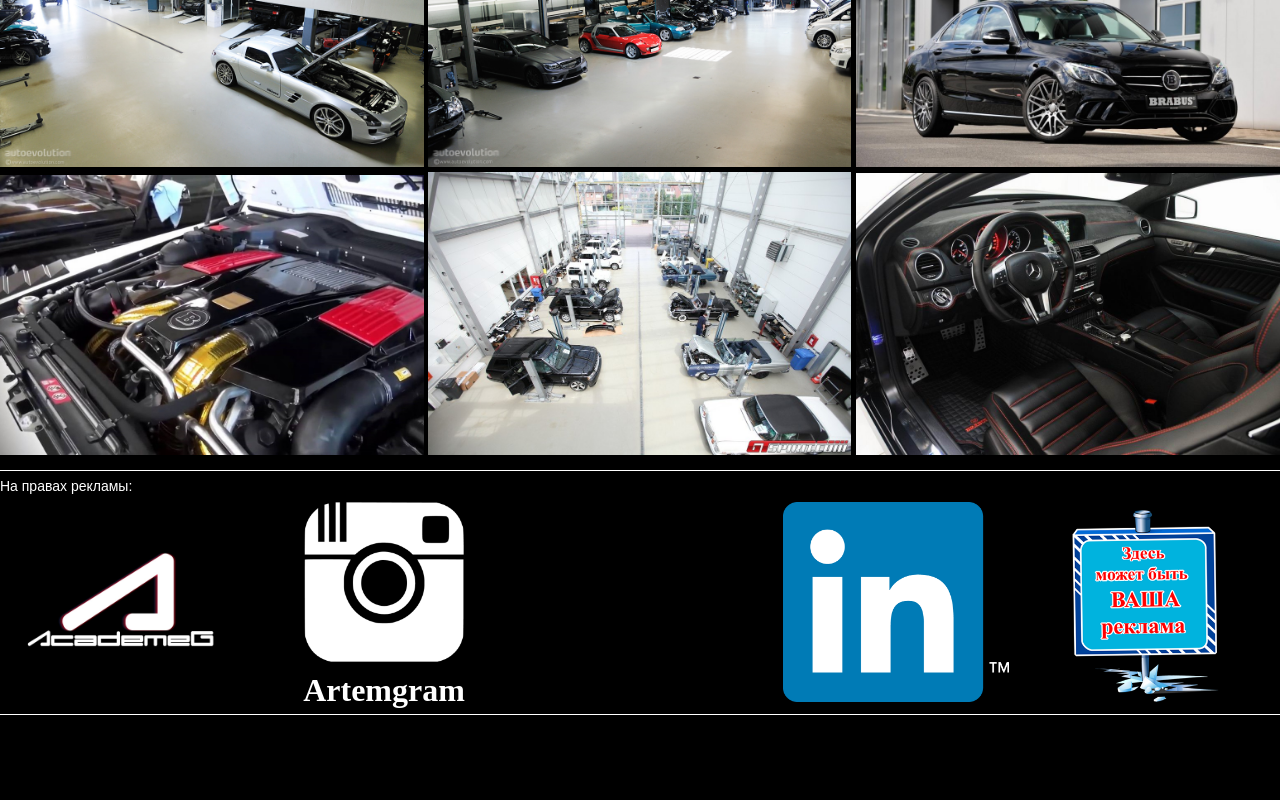
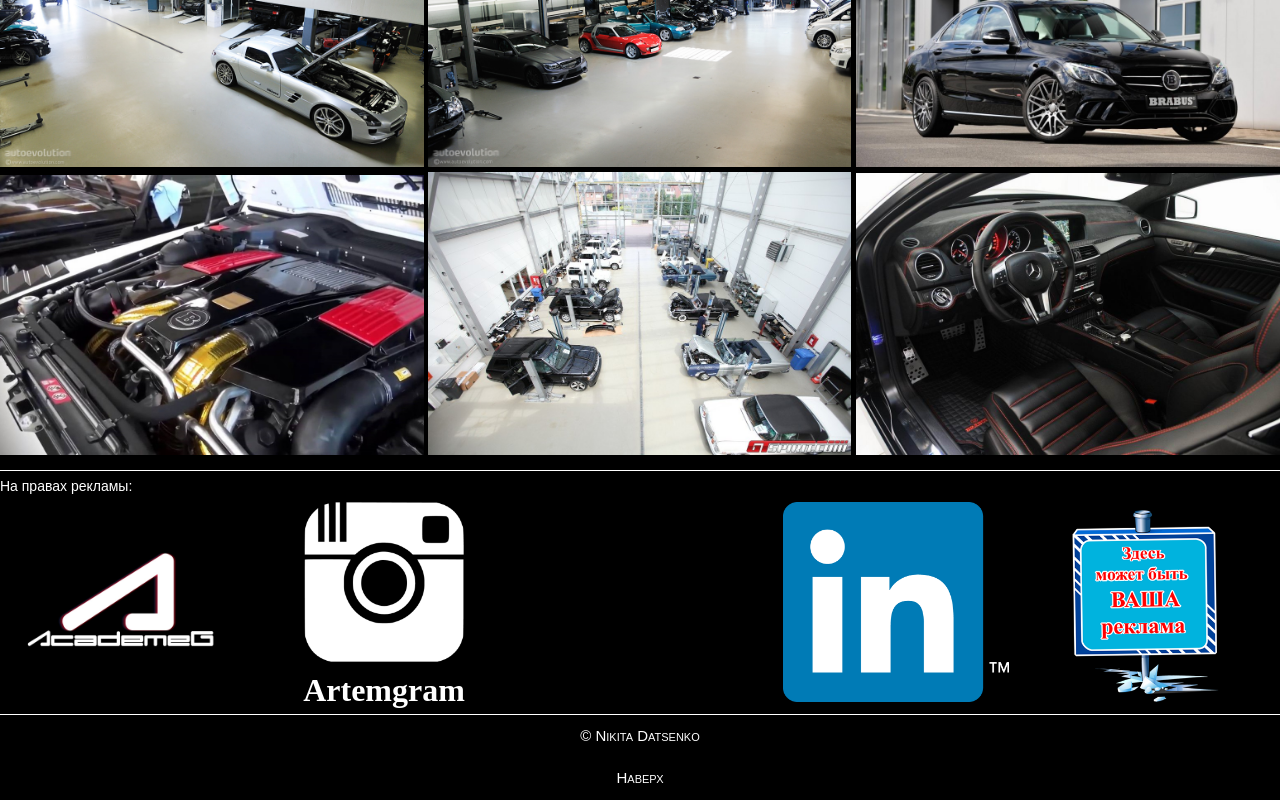
Before and after one commit to KrichNik/web_development, a plain HTML site: page index.html in a window 1280 px wide. Shown: the part 329-1129 px from the top of the page. Before the commit the page ends 1044 px from the top, so only its background shows below. Drawn offline with Linux system fonts and the light colour scheme.

```diff
--- a/assets/lab3/css/styles.css
+++ b/assets/lab3/css/styles.css
@@ -26,7 +26,7 @@
     float: left;
     width: 67.7%;
     margin-left: 0.7%;
-    padding-top: 4.8%; /*узнать как сделать просто посередине*/
+    padding-top: 4.8%;
     text-align: left;
     color: white;
     font: small-caps bold 40px/1.5 Arial, sans-serif;
@@ -46,7 +46,7 @@
     width: 25%;
     height: 40px;
     text-align: center;
-    padding-top: 0.25%; /*узнать как сделать просто посередине*/
+    padding-top: 0.25%;
     margin: 0.3% 0 0.3% 0;
     border-top: 1px solid white;
     display: inline-block;
@@ -87,9 +87,9 @@
 .ad {
     clear: both;
     *zoom: 1;
-    margin-top: 10px;
     border-top: 1px solid white;
     border-bottom: 1px solid white;
+    margin-top: 10px;
 }
 
 .ad-title {
@@ -116,3 +116,15 @@
 .artemgram {
     font: bold 32px/1.5 Times New Roman, sans-serif;
 }
+
+.copyright p {
+    padding: 10px;
+    text-align: center;
+    vertical-align: middle;
+}
+
+.copyright a:link, .copyright a:visited {
+    text-decoration: none;
+    color: white;
+    font: small-caps 15px/1.5 Arial, sans-serif;
+}
--- a/index.html
+++ b/index.html
@@ -112,5 +112,9 @@
             </li>
         </ul>
     </div>
+    <div class="copyright">
+        <p><a href="">© Nikita Datsenko</a></p>
+        <p><a href="#top">Наверх</a></p>
+    </div>
 </body>
 </html>
```
